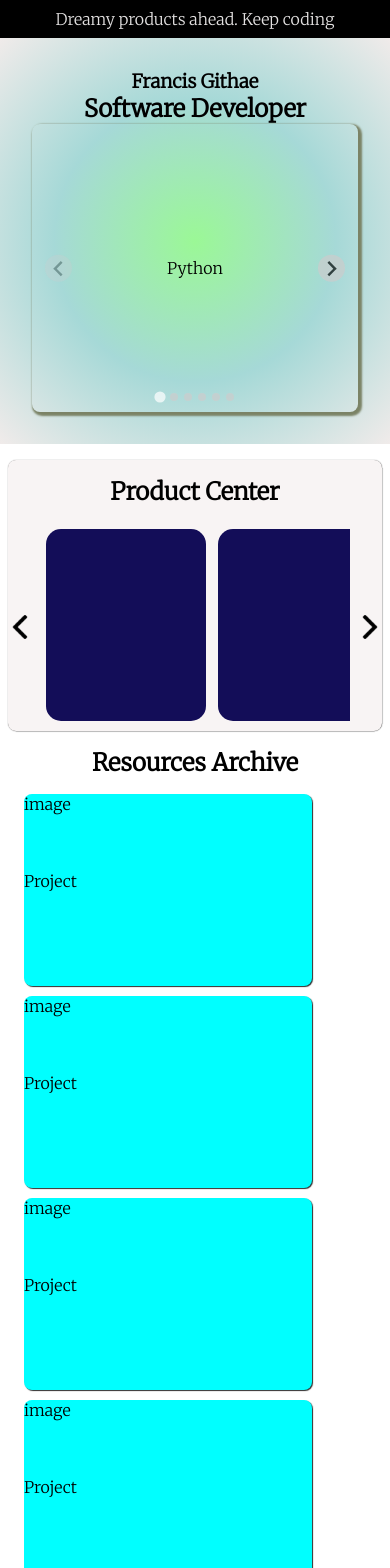
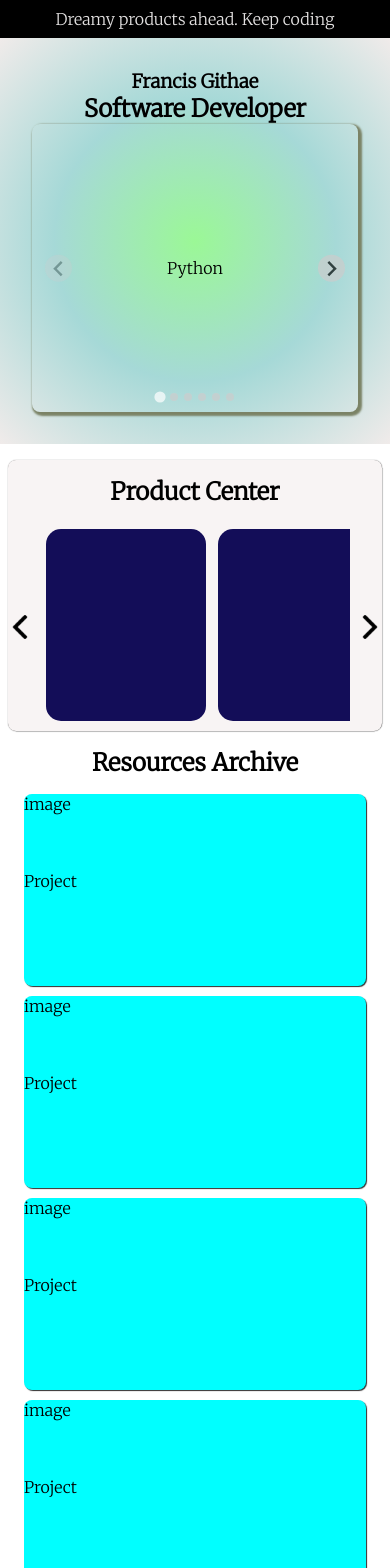
Before and after one commit to githaefrancis/portfolio-next, a Next.js app: page / in a window 390 px wide. Shown: the top 1568 px of the page. Built offline with nearby package versions, Linux system fonts and the light colour scheme.

Commit message:
feat(Responsiveness) - add mobile responsiveness

```diff
--- a/components/resources/resources.module.scss
+++ b/components/resources/resources.module.scss
@@ -23,3 +23,9 @@
   display: grid;
   grid-template-rows: 40% 60%;
 }
+
+@media only screen and (max-width: 576px) {
+  .card {
+    flex: 1 1 100%;
+  }
+}
```
